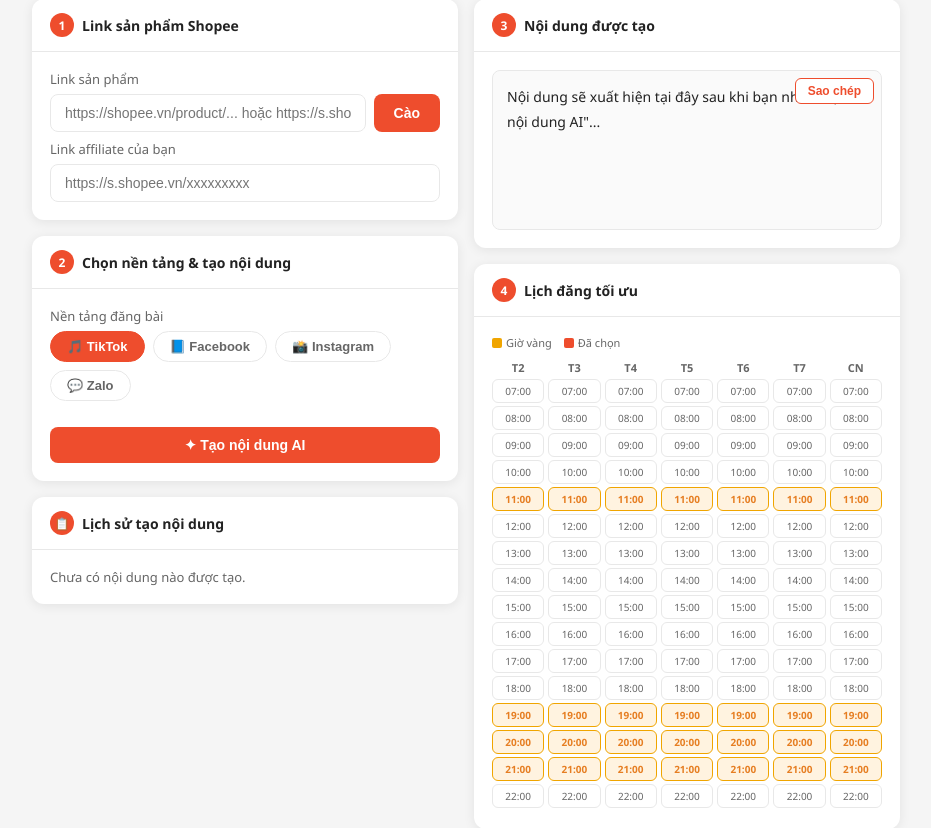
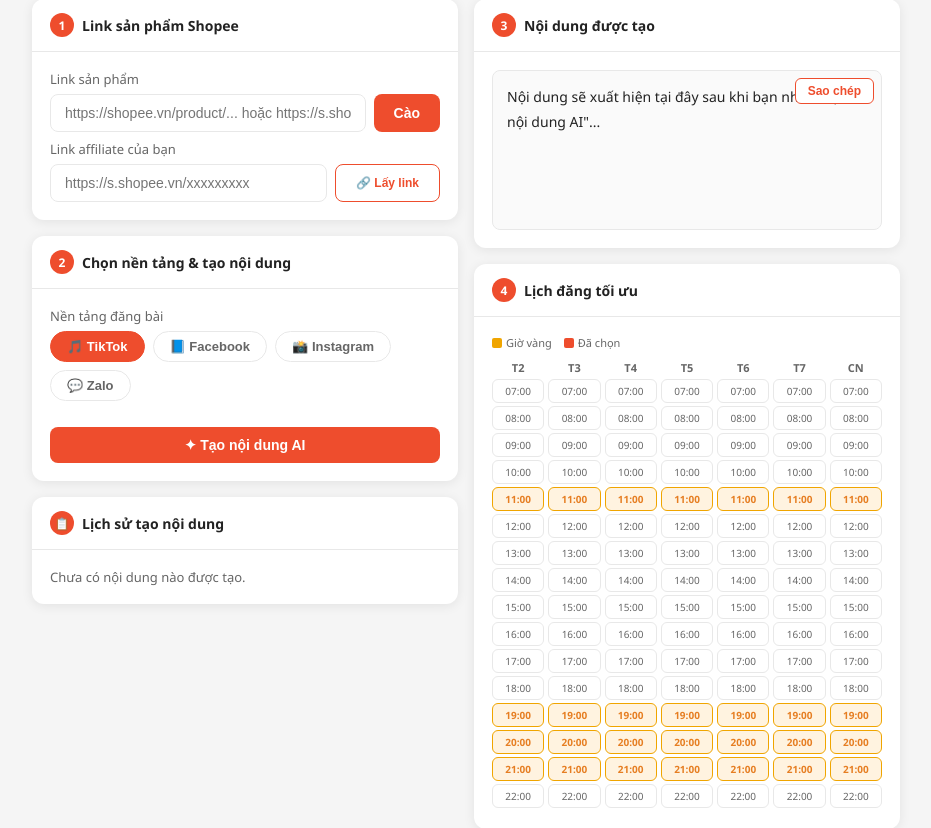
Before and after one commit to quangdai1321/ShopAffAI, a Flask app: page / in a window 1280 px wide. Shown: the part 394-1222 px from the top of the page, without its empty margins (174-1105 px from the left). Run offline with Flask 3, Linux system fonts and the light colour scheme.

Commit message:
Fix affiliate link: better API + fallback dashboard button
- Try v1 + v2 affiliate endpoints with improved headers
- Log full response to debug what Shopee returns
- Add "Lấy link" button → opens Shopee Affiliate dashboard for that product
- Auto-fill affiliate link field when API returns it
- Show hint when no link returned

Co-Authored-By: Claude Sonnet 4.6 <noreply@anthropic.com>

```diff
--- a/app.py
+++ b/app.py
@@ -137,22 +137,27 @@ def resolve_short_url(url):
         return url
 
 def get_affiliate_link(item_id, shop_id):
-    try:
-        headers = {**HEADERS, "Content-Type": "application/json"}
-        payload = {
-            "item_id": int(item_id),
-            "shop_id": int(shop_id),
-            "source_url": f"https://shopee.vn/product/{shop_id}/{item_id}"
-        }
-        resp = requests.post(
-            "https://affiliate.shopee.vn/api/v2/link/generate",
-            headers=headers, cookies=get_cookies(), json=payload, timeout=10
-        )
-        data = resp.json()
-        return (data.get("data") or {}).get("short_link", "")
-    except Exception as e:
-        print(f"Affiliate link error: {e}")
-        return ""
+    source_url = f"https://shopee.vn/product/{shop_id}/{item_id}"
+    endpoints = [
+        ("POST", "https://affiliate.shopee.vn/api/v2/link/generate",
+         {"item_id": int(item_id), "shop_id": int(shop_id), "source_url": source_url}),
+        ("POST", "https://affiliate.shopee.vn/api/v1/link/generate",
+         {"item_id": int(item_id), "shop_id": int(shop_id), "url": source_url}),
+    ]
+    h = {**get_headers(), "Content-Type": "application/json",
+         "Referer": "https://affiliate.shopee.vn/"}
+    for method, url, payload in endpoints:
+        try:
+            resp = requests.post(url, headers=h, cookies=get_cookies(), json=payload, timeout=10)
+            print(f"Affiliate [{url}] status={resp.status_code} body={resp.text[:200]}")
+            data = resp.json()
+            link = (data.get("data") or {}).get("short_link", "") or \
+                   (data.get("data") or {}).get("link", "")
+            if link:
+                return link
+        except Exception as e:
+            print(f"Affiliate link error [{url}]: {e}")
+    return ""
 
 def scrape_shopee_api(shop_id, item_id):
     """Thử nhiều endpoint API khác nhau"""
@@ -309,6 +314,9 @@ def scrape():
         return jsonify({"error": f"Không thể đọc sản phẩm từ Shopee{hint}. Server cloud bị Shopee hạn chế — hãy cập nhật cookie mới tại ⚙️ Cookie"}), 400
 
     product["url"] = url
+    if shop_id and item_id:
+        product.setdefault("shop_id", shop_id)
+        product.setdefault("item_id", item_id)
     print(f"Result: {product}")
     return jsonify(product)
 
--- a/templates/index.html
+++ b/templates/index.html
@@ -215,7 +215,11 @@
           </div>
           <div class="mt-8">
             <label>Link affiliate của bạn</label>
-            <input type="text" id="affiliate-link" placeholder="https://s.shopee.vn/xxxxxxxxx" />
+            <div class="flex gap-8">
+              <input type="text" id="affiliate-link" placeholder="https://s.shopee.vn/xxxxxxxxx" style="flex:1" />
+              <button class="btn btn-outline" id="gen-aff-btn" onclick="openAffDashboard()" title="Mở Shopee Affiliate Dashboard để lấy link" style="white-space:nowrap;font-size:12px">🔗 Lấy link</button>
+            </div>
+            <div id="aff-hint" class="hidden" style="font-size:11px;color:var(--muted);margin-top:4px">💡 Copy link từ dashboard rồi paste vào ô trên</div>
           </div>
           <div id="scrape-error" class="error-msg hidden"></div>
 
@@ -373,7 +377,22 @@ function showProduct(p) {
     img.classList.remove('hidden');
     document.getElementById('prod-img-placeholder').classList.add('hidden');
   }
+  // Tự điền affiliate link nếu API trả về
+  if (p.affiliate_link) {
+    document.getElementById('affiliate-link').value = p.affiliate_link;
+    document.getElementById('aff-hint').classList.add('hidden');
+  } else {
+    // Không có link → gợi ý lấy thủ công
+    document.getElementById('aff-hint').classList.remove('hidden');
+  }
   document.getElementById('product-preview').classList.remove('hidden');
+}
+
+function openAffDashboard() {
+  const url = productData
+    ? `https://affiliate.shopee.vn/offer/product_offer?itemId=${productData.item_id}&shopId=${productData.shop_id}`
+    : 'https://affiliate.shopee.vn/offer/product_offer';
+  window.open(url, '_blank');
 }
 
 async function generateContent() {
```
